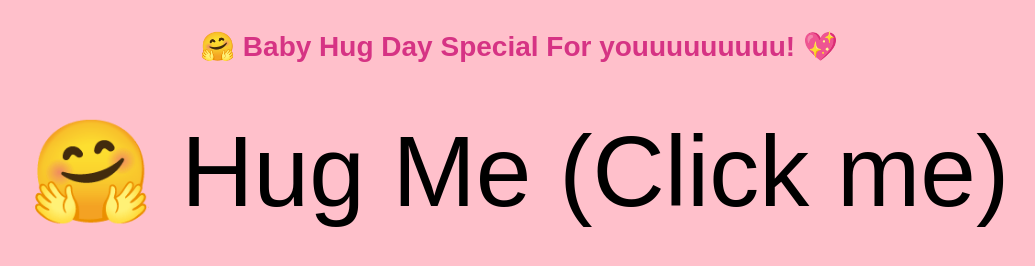
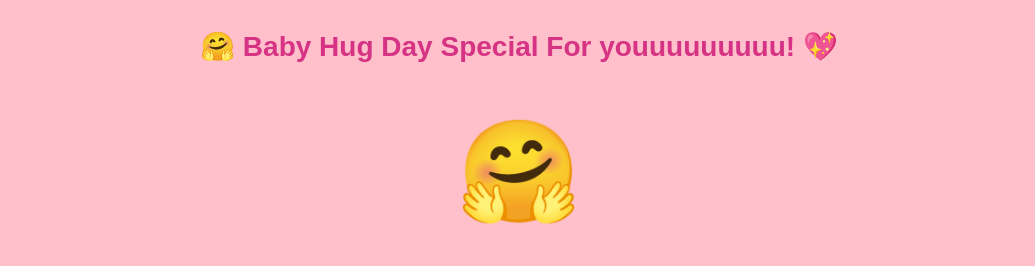
Before and after one commit to hardik567/hugday, a plain HTML site: page index.html in a window 1280 px wide. Shown: the whole page, without its empty margins (121-1156 px from the left). Drawn offline with Linux system fonts and the light colour scheme.

Commit message:
Update index.html

```diff
--- a/index.html
+++ b/index.html
@@ -53,7 +53,7 @@
     <h1>🤗 Baby Hug Day Special For youuuuuuuuu! 💖</h1>
 
     <div class="container" onclick="giveHug()">
-        <div class="teddy">🤗 Hug Me (Click me)</div>
+        <div class="teddy">🤗</div>
         <div class="message">If I could, I’d wrap you in a never-ending hug, so you'd always feel my love. </br> But since I can’t be there right now, here’s a virtual squeeze tight, warm, and full of love! 🤗💖</div>
     </div>
 
```
